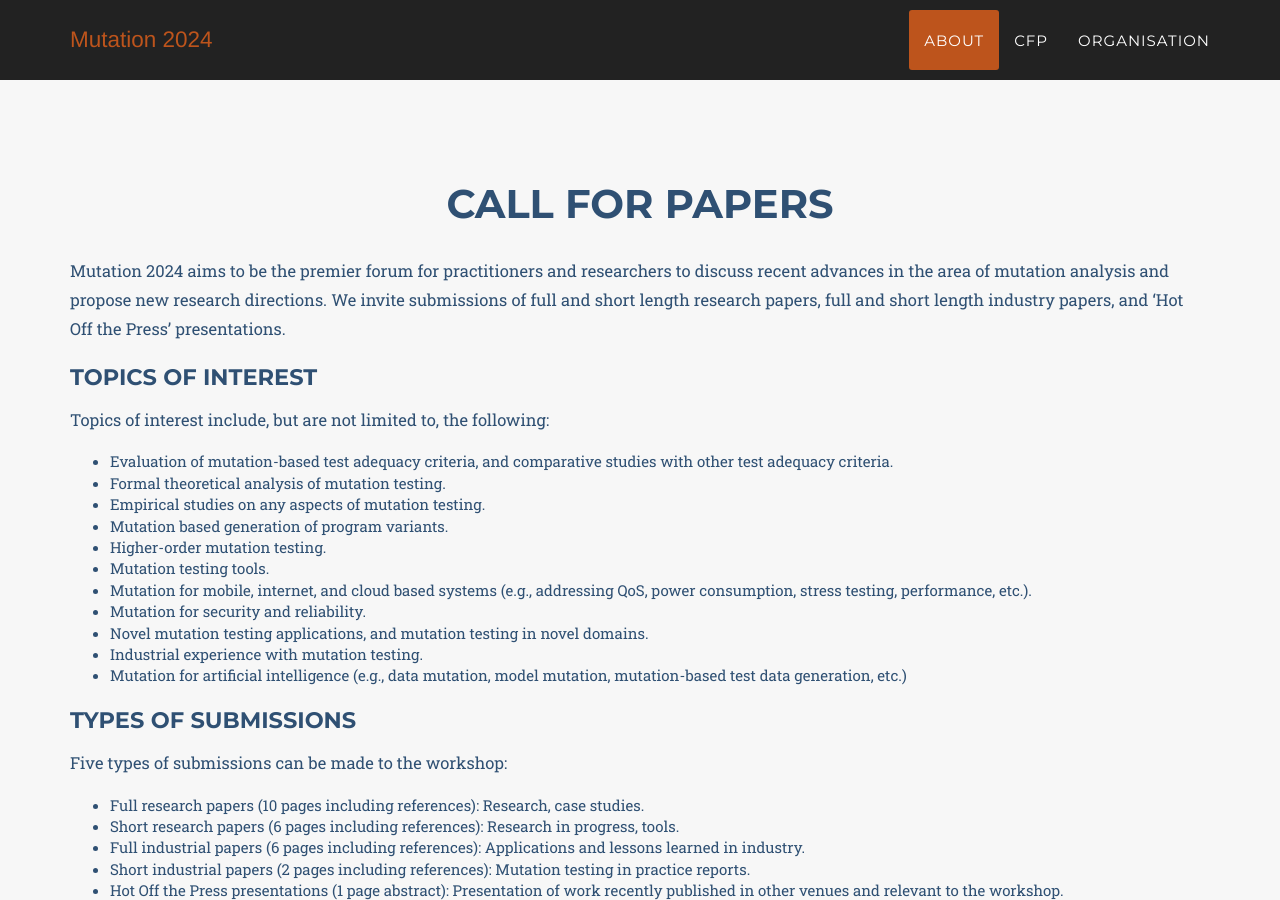
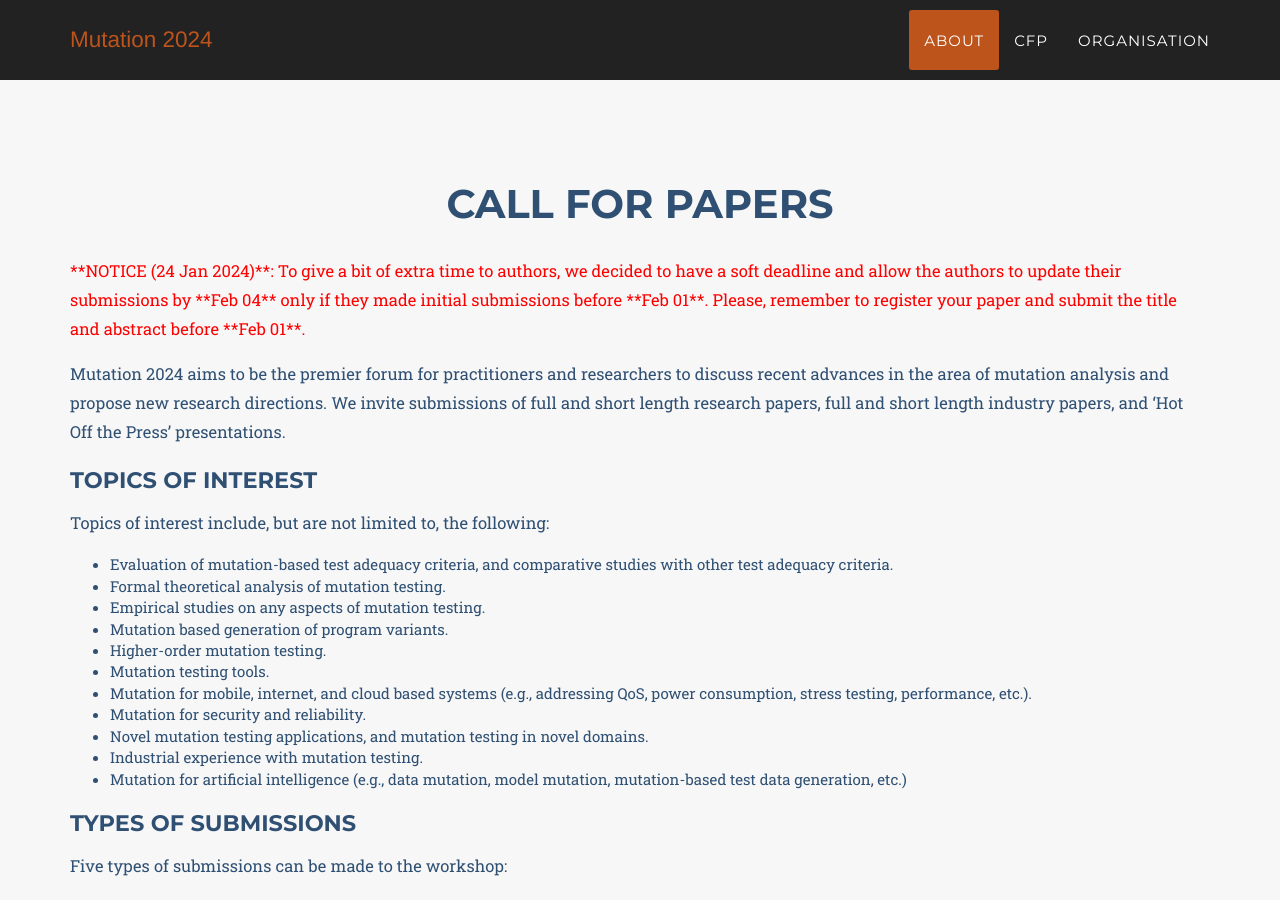
Before and after one commit to mutation-workshop/2024, a Jekyll site: the page built from index.html, in a window 1280 px wide and 900 px high, scrolled down 1758 px. Built offline with Jekyll 4.4.1, drawn with Linux system fonts in a browser that asks for light colours; some web fonts are replaced; some of the changed text lies outside the part shown.

Commit message:
deadline extended

```diff
--- a/_includes/data/call.html
+++ b/_includes/data/call.html
@@ -7,6 +7,11 @@
                 </div>
             </div>
             <div class="row container">
+
+<p><span style="color:red">
+    **NOTICE (24 Jan 2024)**:
+    To give a bit of extra time to authors, we decided to have a soft deadline and allow the authors to update their submissions by **Feb 04** only if they made initial submissions before **Feb 01**. Please, remember to register your paper and submit the title and abstract before **Feb 01**.
+</span><p>
 
 <p><span>Mutation 2024 aims to be the premier forum for practitioners and researchers to discuss recent advances in the area of mutation analysis and propose new research directions. We invite submissions of full and short length research papers, full and short length industry papers, and ‘Hot Off the Press’ presentations.</span></p>
 
@@ -67,7 +72,7 @@ The original paper should be published <b>no earlier than January 1st 2022</b>.
 
 <h2>Important Dates </h2>
   <ul type=disc>
-    <li><span>Submission deadline: Mon 29 Jan 2024</li>
+    <li><span>Submission deadline (extended): Sun 04 Feb 2024</li>
     <li><span>Notification of acceptance: Mon 26 Feb 2024</li>
     <li><span>Camera-ready: Fri 1 Mar 2024</li>
     <li><span>Workshop date: May 2024</li>
```
